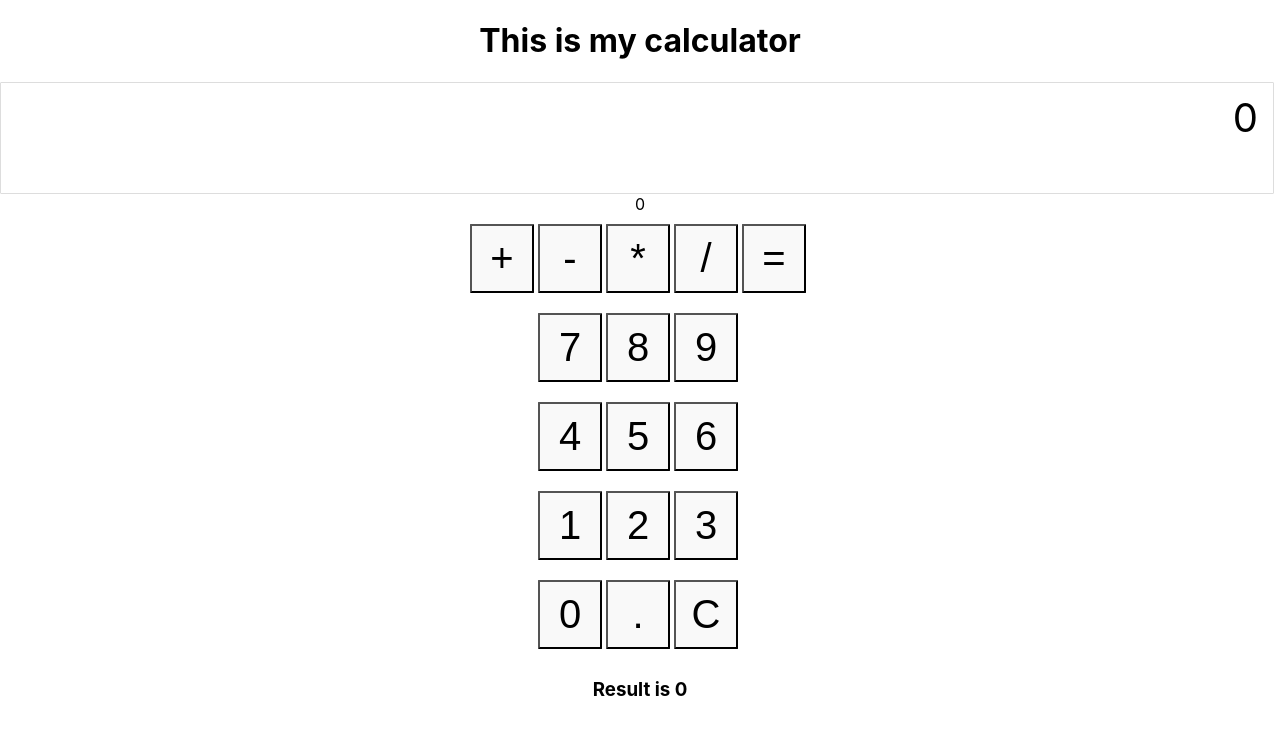
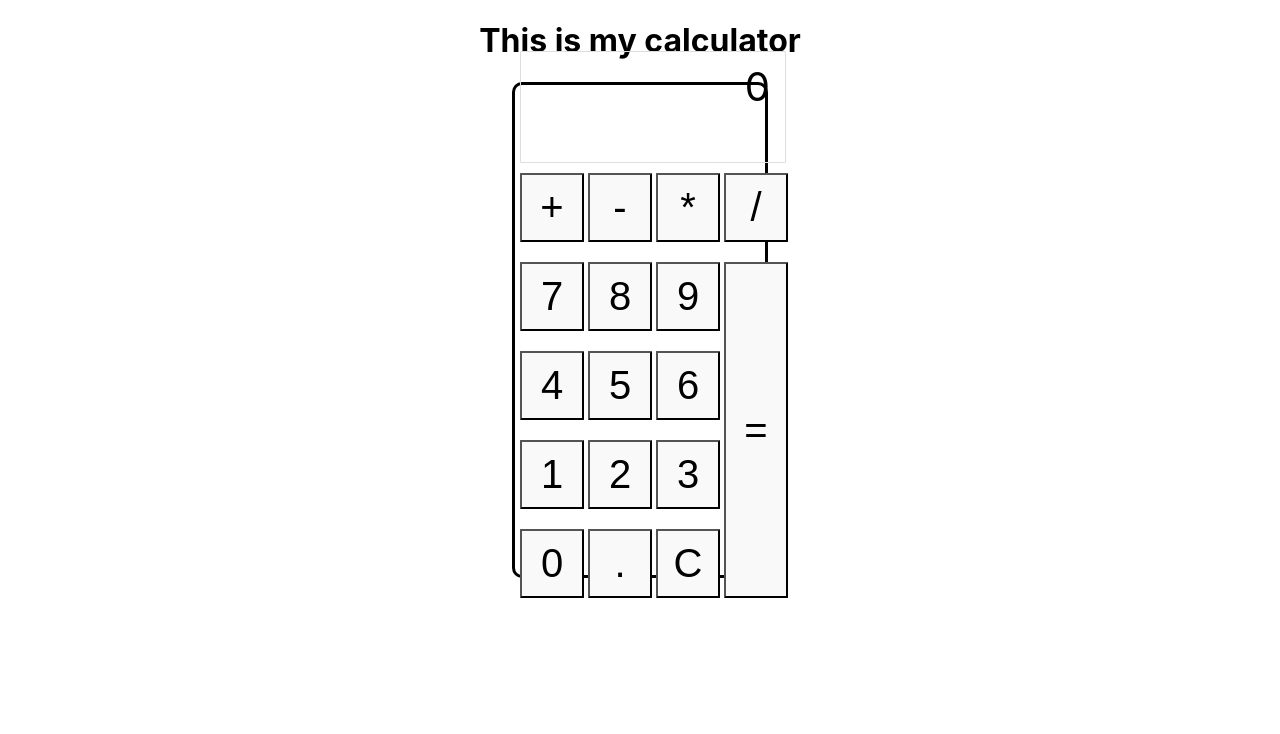
Before and after one commit to harrylew25/Calculator-JS, a React (Create React App) app: page / in a window 1280 px wide. Shown: the top 734 px of the page. Built offline with nearby package versions, Linux system fonts and the light colour scheme.

Commit message:
-Fixed decimal point bug. -Added grid CSS into the css file - Removed extra codes from the file

```diff
--- a/src/components/calculator.js
+++ b/src/components/calculator.js
@@ -1,17 +1,18 @@
 import React from 'react';
 import { useState } from 'react';
+import { Fragment } from 'react/cjs/react.production.min';
 import classes from './calculator.module.css';
 import CalculatorButton from './calculatorButton';
 
 const Calculator = () => {
   let temp = 0;
   const [result, setResult] = useState(0);
-  const [firstValue, setFirstValue] = useState(0);
+  const [number, setNumber] = useState(0);
   const [operator, setOperator] = useState('');
 
   const operatorHandler = (event) => {
     setOperator(event.target.value);
-    setFirstValue((prev) => {
+    setNumber((prev) => {
       setResult((prevResult) => {
         return prev ? prev : prevResult;
       });
@@ -24,26 +25,26 @@ const Calculator = () => {
     event.preventDefault();
     switch (operator) {
       case '+':
-        temp = Number(result) + Number(firstValue);
+        temp = Number(result) + Number(number);
         break;
       case '-':
-        temp = result - firstValue;
+        temp = result - number;
         break;
       case '*':
-        temp = result * firstValue;
+        temp = result * number;
         break;
       case '/':
-        temp = result / firstValue;
+        temp = result / number;
         break;
       default:
-        temp = firstValue ? firstValue : result;
+        temp = number ? number : result;
     }
     setResult(temp);
-    setFirstValue(0);
+    setNumber(0);
     setOperator('');
   };
   const clearValue = () => {
-    setFirstValue(0);
+    setNumber(0);
     setResult(0);
     setOperator('');
   };
@@ -51,11 +52,11 @@ const Calculator = () => {
   const numberButtonHandler = (event) => {
     event.preventDefault();
     const currentNum = event.target.value;
-    setFirstValue((prev) => {
+    setNumber((prev) => {
       let temp = 0;
       if (prev === 0 && currentNum === 0) {
         temp = 0;
-      } else if (prev === 0 && currentNum !== 0) {
+      } else if (prev % 1 === 0 && currentNum !== 0) {
         temp = Number(prev + currentNum); // becomes a number
       } else {
         temp = prev + currentNum; //concatting 2 strings
@@ -64,13 +65,21 @@ const Calculator = () => {
     });
   };
 
+  const decimalPointButtonHandler = (event) => {
+    event.preventDefault();
+
+    setNumber((prev) => {
+      return !prev.toString().includes('.') ? prev + '.' : prev;
+    });
+  };
+
   return (
+    <Fragment>
+      <h1>This is my calculator</h1>
       <div className={classes.calculator}>
-      <h1>This is my calculator</h1>
         <div>
-        <div className={classes.inputDisplay}>{firstValue}</div>
-        <div>{result}</div>
-        <div>
+          <div className={classes.inputDisplay}>{number ? number : result}</div>
+          <div className={classes.buttonContainer}>
             <CalculatorButton
               value="+"
               onClick={operatorHandler}
@@ -92,12 +101,6 @@ const Calculator = () => {
               className="operator"
             />
             <CalculatorButton
-            value="="
-            onClick={equalButtonHandler}
-            className="operator"
-          />
-          <div>
-            <CalculatorButton
               value="7"
               onClick={numberButtonHandler}
               className="number"
@@ -112,8 +115,6 @@ const Calculator = () => {
               onClick={numberButtonHandler}
               className="number"
             />
-          </div>
-          <div>
             <CalculatorButton
               value="4"
               onClick={numberButtonHandler}
@@ -129,8 +130,6 @@ const Calculator = () => {
               onClick={numberButtonHandler}
               className="number"
             />
-          </div>
-          <div>
             <CalculatorButton
               value="1"
               onClick={numberButtonHandler}
@@ -146,8 +145,6 @@ const Calculator = () => {
               onClick={numberButtonHandler}
               className="number"
             />
-          </div>
-          <div>
             <CalculatorButton
               value="0"
               onClick={numberButtonHandler}
@@ -155,7 +152,7 @@ const Calculator = () => {
             />
             <CalculatorButton
               value="."
-              onClick={numberButtonHandler}
+              onClick={decimalPointButtonHandler}
               className="number"
             />
             <CalculatorButton
@@ -163,12 +160,15 @@ const Calculator = () => {
               onClick={clearValue}
               className="operator"
             />
+            <CalculatorButton
+              value="="
+              onClick={equalButtonHandler}
+              className={classes.equal}
+            />
           </div>
         </div>
-
-        <h3>Result is {result}</h3>
       </div>
-    </div>
+    </Fragment>
   );
 };
 
--- a/src/components/calculator.module.css
+++ b/src/components/calculator.module.css
@@ -7,6 +7,12 @@
     text-align: right;
     margin-right: 6px;
     font-size: 2.5rem;
+}
+
+.calculator .buttonContainer {
+    display: grid;
+    grid-template-rows: repeat(5, 1fr);
+    grid-template-columns: repeat(4, 1fr);
 }
 
 .calculator button {
@@ -19,3 +25,22 @@
     padding: 10px;
     border-radius: 1px;
 }
+
+.equal {
+    grid-column-start: 4;
+    grid-column-end: 4;
+    grid-row-start: 2;
+    grid-row-end: 6;
+    background-color: blue;
+}
+
+.calculator {
+    width: 30vh;
+    height: 60vh;
+    display: flex;
+    border: 3px solid black;
+    border-radius: 10px;
+    padding: 5px;
+    margin: auto;
+    align-items: center;
+}
```
Lines whose indentation alone changed are shown as unchanged.
